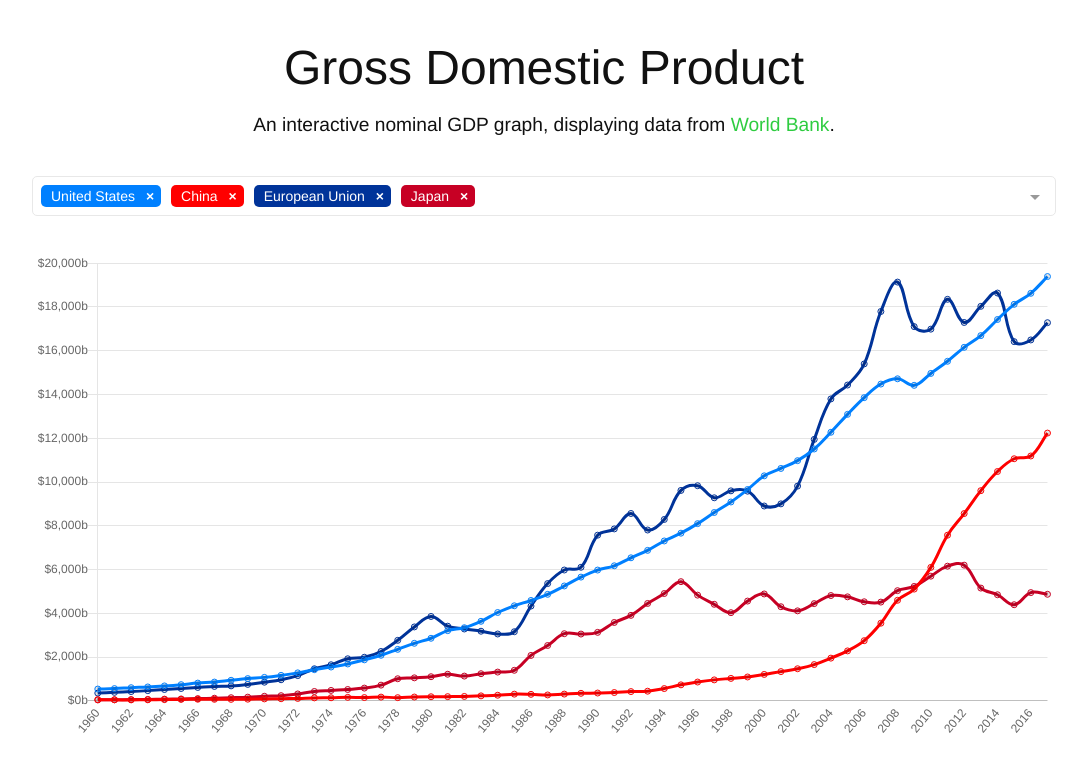
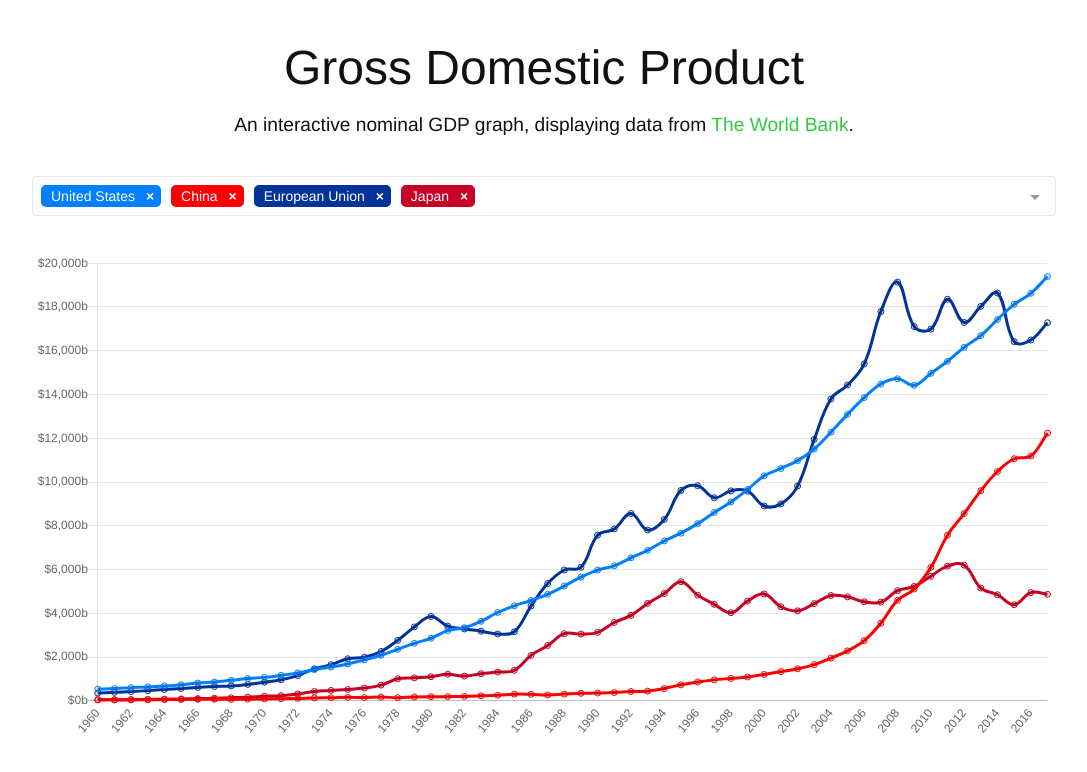
Before and after one commit to chaotea/GDP, a Vue app: page / in a window 1280 px wide. Shown: the top 772 px of the page, without its empty margins (96-1183 px from the left). Built offline with nearby package versions, Linux system fonts and the light colour scheme.

Commit message:
World Bank -> The World Bank

```diff
--- a/src/App.vue
+++ b/src/App.vue
@@ -2,7 +2,7 @@
   <div id="app">
     <div class="title">
       <h2>Gross Domestic Product</h2>
-      <p>An interactive nominal GDP graph, displaying data from <a href="https://data.worldbank.org/">World Bank</a>.</p>
+      <p>An interactive nominal GDP graph, displaying data from <a href="https://data.worldbank.org/">The World Bank</a>.</p>
       <!-- <span>Github</span> -->
       <multiselect
         class="search"
```
Also changed, not shown: 11 other files (tests, documents, lock files or other folders).
